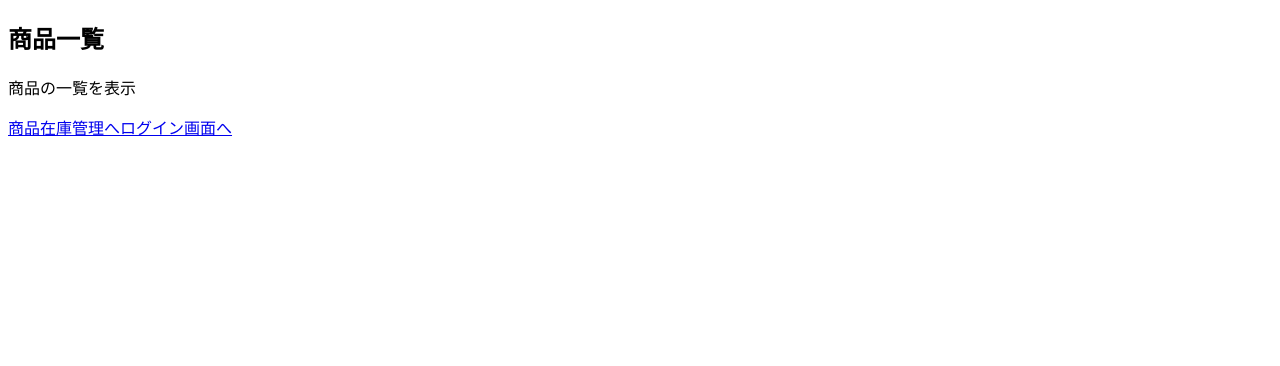
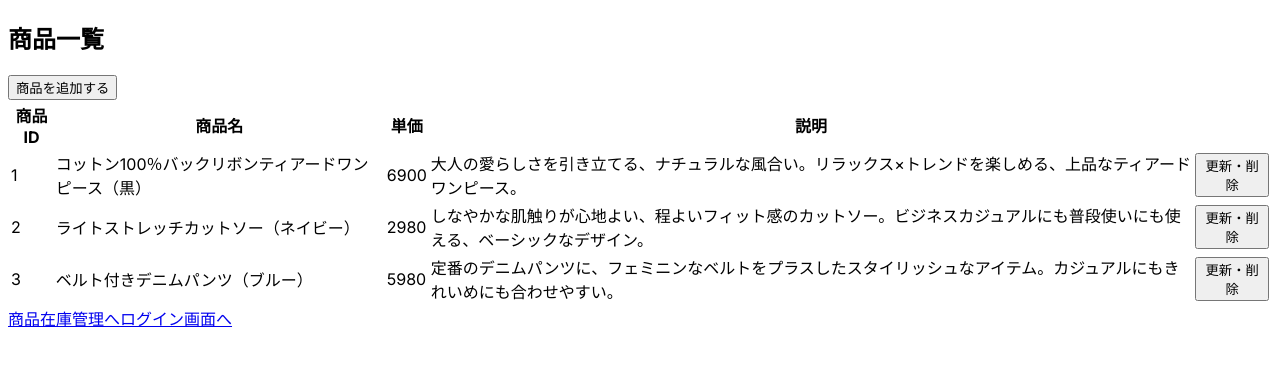
Before and after one commit to clab-to/4798179337-hands-on-frontend, a Next.js app: page /inventory/products in a window 1280 px wide. Shown: the top 366 px of the page. Built offline with nearby package versions, Linux system fonts and the light colour scheme.

Commit message:
p282 mockup

```diff
--- a/app/inventory/products/page.tsx
+++ b/app/inventory/products/page.tsx
@@ -2,11 +2,57 @@
 
 export default function Page() {
   return (
-    <div>
+    <>
       <h2>商品一覧</h2>
-      <p>商品の一覧を表示</p>
+      <button>商品を追加する</button>
+      <table>
+        <thead>
+          <tr>
+            <th>商品ID</th>
+            <th>商品名</th>
+            <th>単価</th>
+            <th>説明</th>
+            <th></th>
+          </tr>
+        </thead>
+        <tbody>
+          <tr>
+            <td>1</td>
+            <td>コットン100％バックリボンティアードワンピース（黒）</td>
+            <td>6900</td>
+            <td>
+              大人の愛らしさを引き立てる、ナチュラルな風合い。リラックス×トレンドを楽しめる、上品なティアードワンピース。
+            </td>
+            <td>
+              <button>更新・削除</button>
+            </td>
+          </tr>
+          <tr>
+            <td>2</td>
+            <td>ライトストレッチカットソー（ネイビー）</td>
+            <td>2980</td>
+            <td>
+              しなやかな肌触りが心地よい、程よいフィット感のカットソー。ビジネスカジュアルにも普段使いにも使える、ベーシックなデザイン。
+            </td>
+            <td>
+              <button>更新・削除</button>
+            </td>
+          </tr>
+          <tr>
+            <td>3</td>
+            <td>ベルト付きデニムパンツ（ブルー）</td>
+            <td>5980</td>
+            <td>
+              定番のデニムパンツに、フェミニンなベルトをプラスしたスタイリッシュなアイテム。カジュアルにもきれいめにも合わせやすい。
+            </td>
+            <td>
+              <button>更新・削除</button>
+            </td>
+          </tr>
+        </tbody>
+      </table>
       <Link href={'/inventory/products/1'}>商品在庫管理へ</Link>
       <Link href={'/login'}>ログイン画面へ</Link>
-    </div>
+    </>
   );
 }
```
